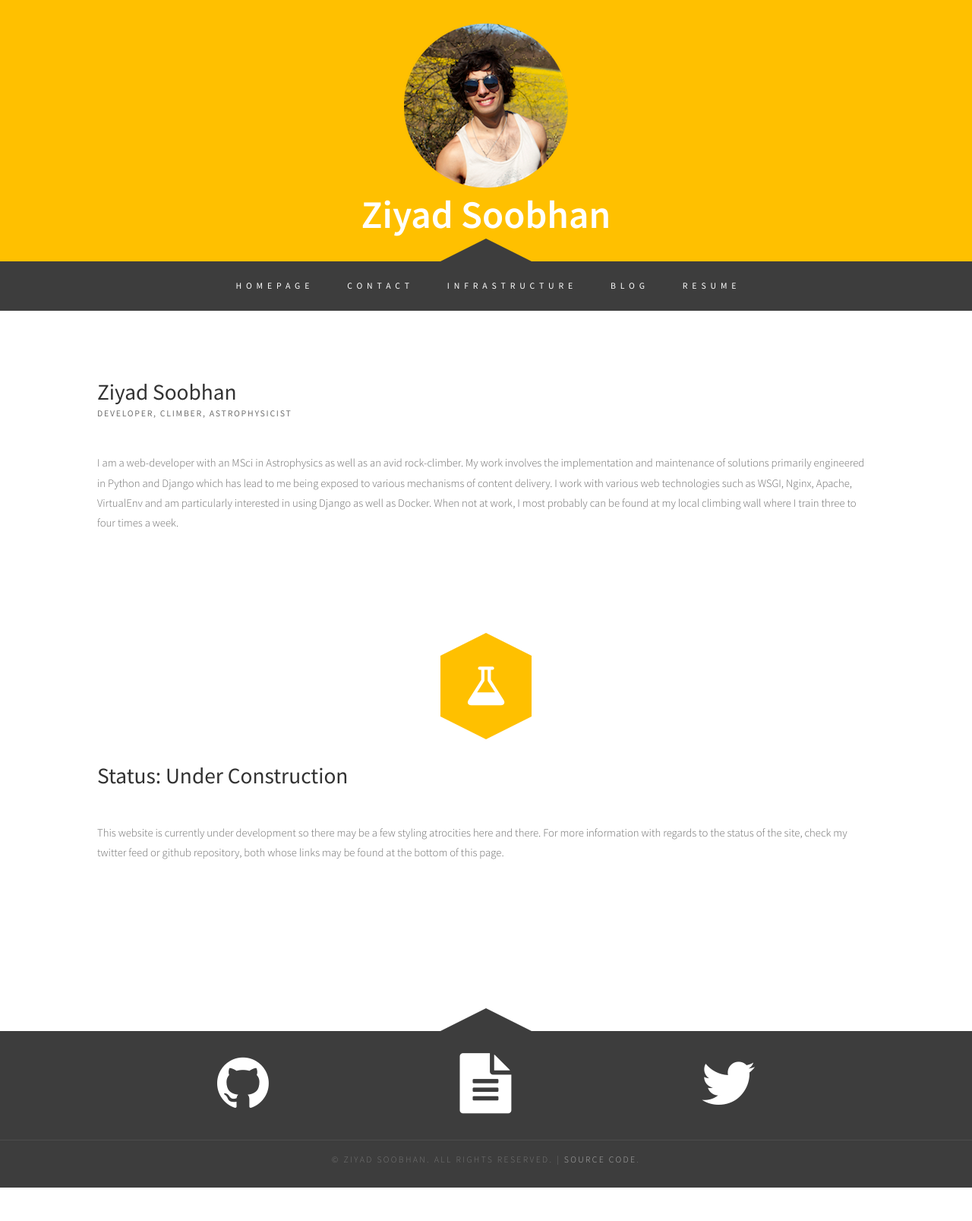
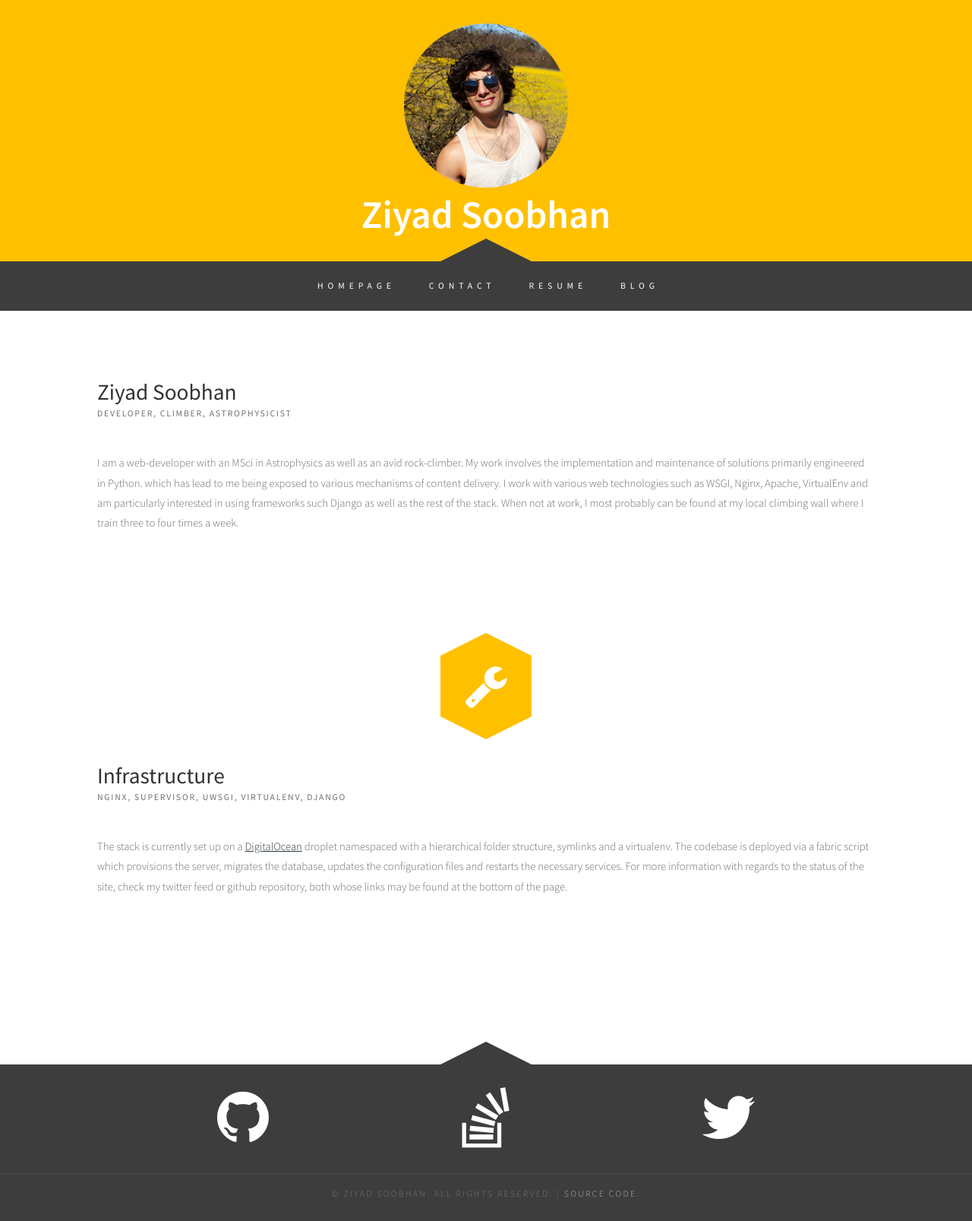
Before and after one commit to zsoobhan/prometheus, a Django app: template www/templates/content/home.html in a window 1280 px wide. Shown: the whole page at 76% size. Before the commit the page ends 1563 px from the top, so only its background shows below. Run offline with Django 3.2, Linux system fonts and the light colour scheme; the template is opened without the code that fills it, so the values that code supplies are empty.

Commit message:
Removes Infrastucture tab
Removes Infrastucture.html
Removes js concerning infrastructure
Removes view
Updates menu

```diff
--- a/www/content/urls.py
+++ b/www/content/urls.py
@@ -5,5 +5,4 @@ urlpatterns = patterns(
     '',
     url(r'^$', views.HomeView.as_view(), name="home"),
     url(r'^contact/$', views.ContactFormView.as_view(), name="contact"),
-    url(r'^infrastructure/$', views.InfrastructureView.as_view(), name="infrastructure"),  # noqa
 )
--- a/www/content/views.py
+++ b/www/content/views.py
@@ -28,7 +28,3 @@ class ContactFormView(generic.FormView):
 
 class HomeView(generic.TemplateView):
     template_name = 'content/home.html'
-
-
-class InfrastructureView(generic.TemplateView):
-    template_name = 'content/infrastructure.html'
--- a/www/static/js/watchmen.js
+++ b/www/static/js/watchmen.js
@@ -14,6 +14,6 @@ $('.social-icon').on('click', function() {
   ga('send', 'event', 'social', 'click', $(this).data('target'));
 });
 
-$('#source-code-button-js').on('click', function() {
-  ga('send', 'event', 'infrastructure', 'click', 'source-code');
+$('.button').on('click', function() {
+  ga('send', 'event', 'button', 'click', $(this).data('target'));
 });
--- a/www/templates/content/home.html
+++ b/www/templates/content/home.html
@@ -18,11 +18,11 @@
                 </div>
                 <p>
                     I am a web-developer with an MSci in Astrophysics as well as an avid rock-climber.
-                    My work involves the implementation and maintenance of solutions primarily engineered in Python and Django
+                    My work involves the implementation and maintenance of solutions primarily engineered in Python.
                     which has lead to me being exposed to various mechanisms of content delivery.
                     I work with various web technologies such as WSGI, Nginx, Apache, VirtualEnv and am particularly
-                    interested in using Django as well as Docker. When not at work, I most probably can be found at my local
-                    climbing wall where I train three to four times a week.
+                    interested in using frameworks such Django as well as the rest of the stack. When not at work,
+                    I most probably can be found at my local climbing wall where I train three to four times a week.
                 <p>
             </div>
 
@@ -30,20 +30,25 @@
 
             <div class="ebox">
                 <div class="hexagon">
-                      <i class="icon fa-flask "></i>
+                      <i class="icon fa-wrench"></i>
                 </div>
                 <div class="title">
-                    <h2>Status: Under Construction</h2>
+                    <h2>Infrastructure</h2>
+                    <span class="byline">nginx, supervisor, uWSGI, virtualenv, django</span>
                 </div>
                 <p>
-                   This website is currently under development so there may be a
-                   few styling atrocities here and there. For more information with
-                   regards to the status of the site, check my twitter feed or github
-                   repository, both whose links may be found at the bottom of this page.
+                   The stack is  currently set up on a
+                   <a href="https://www.digitalocean.com/?refcode=3b0020c434de">DigitalOcean</a>
+                   droplet namespaced with a hierarchical folder structure, symlinks and a virtualenv.
+                   The codebase is deployed via a fabric script which provisions the server,
+                   migrates the database, updates the configuration files and
+                   restarts the necessary services. For more information with regards to the
+                   status of the site, check my twitter feed or github repository, both whose links
+                   may be found at the bottom of the page.
                 </p>
             </div>
+            <div class="spacer"></div>
 
-            <div class="spacer"></div>
             <div class="triangle-grey"></div>
         </div>
 </div>
--- a/www/templates/partials/menu.html
+++ b/www/templates/partials/menu.html
@@ -3,9 +3,8 @@
 			<ul>
                 <li><a href="{% url 'home' %}" accesskey="1" title="">Homepage</a></li>
                 <li><a href="{% url 'contact' %}" accesskey="2" title="">Contact</a></li>
-                <li><a href="{% url 'infrastructure' %}" accesskey="3" title="">Infrastructure</a></li>
+                <li><a href="https://github.com/zsoobhan/resume/blob/master/resume.pdf" target="_blank" accesskey="3" id="resume-js" data-target="resume" title="Resume">Resume</a> </li>
                 <li><a href="{% url 'blog:blog-entry-list-view' %}" accesskey="4" title="">Blog</a></li>
-                <li><a href="https://github.com/zsoobhan/resume/blob/master/resume.pdf?raw=true" accesskey="5" id="resume-js" data-target="resume" title="Resume">Resume</a> </li>
 			</ul>
 		</div>
 </div>
--- a/www/templates/partials/social.html
+++ b/www/templates/partials/social.html
@@ -7,7 +7,7 @@
             </li>
 
             <li>
-            <a href="https://github.com/zsoobhan/resume/blob/master/resume.pdf?raw=true" class="social-icon" data-target="resume" title="Resume"><i class="icon fa-file-text"></i></a>
+            <a href="http://stackoverflow.com/users/2299951/zsoobhan" target="_blank" class="social-icon" data-target="stackoverflow" title="StackOverflow"><i class="icon fa-stack-overflow"></i></a>
             </li>
 
             <li>
```
Also changed, not shown: www/templates/content/infrastructure.html (deleted, +0 -36 lines), 1 other file.
